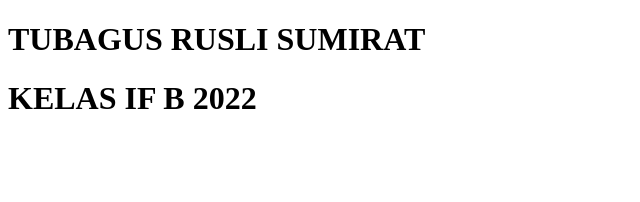
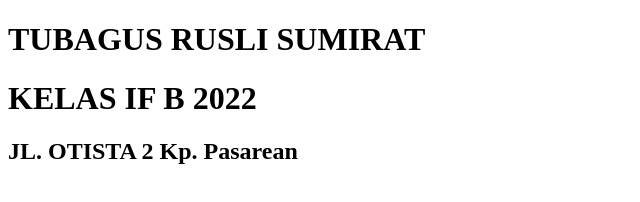
Before and after one commit to tubagus-rusli/praktikum-pwl-3-2024, a plain HTML site: page pertemuan-1/file3.html in a window 1280 px wide. Shown: the whole page, without its empty margins (0-640 px from the left). Drawn offline with Linux system fonts and the light colour scheme.

Commit message:
penambahan kalimat pada line 15

```diff
--- a/pertemuan-1/file3.html
+++ b/pertemuan-1/file3.html
@@ -12,5 +12,6 @@
 
     <h1>TUBAGUS RUSLI SUMIRAT</h1>
     <h1>KELAS IF B 2022</h1>
+    <h2>JL. OTISTA 2 Kp. Pasarean</h2>
 </body>
 </html>
```
